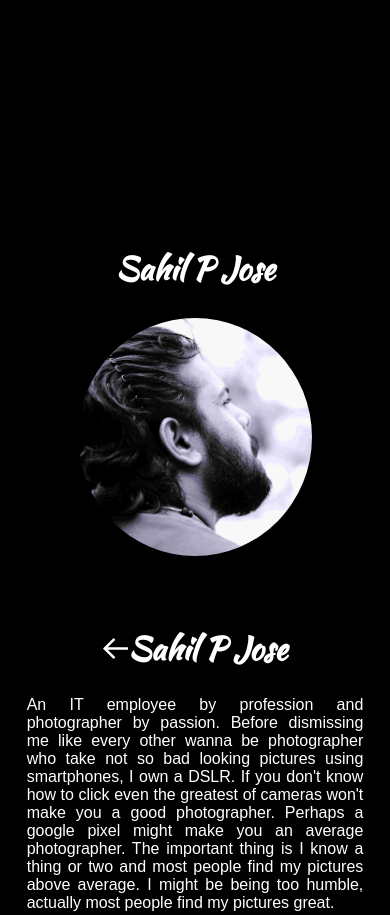
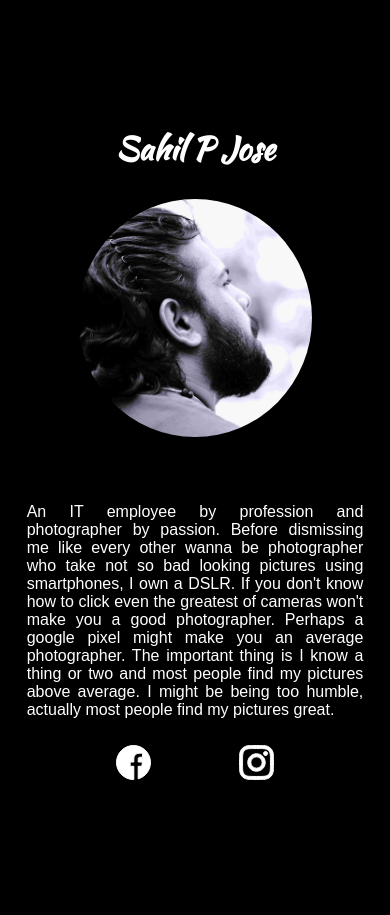
Before and after one commit to JithinAji/Sahil_frames, a plain HTML site: page about.html in a window 390 px wide. Shown: the top 915 px of the page. After the commit the page ends 860 px from the top, so only its background shows below. Drawn offline with Linux system fonts and the light colour scheme.

Commit message:
removed unwanted changes

```diff
--- a/about.css
+++ b/about.css
@@ -44,17 +44,6 @@ p {
     margin-top: -50px;
   }
   .title img {
-    height: 25px;
-    width: 25px;
-    fill: currentColor;
-    color: white;
-    margin-top: 0.7rem;
-  }
-  .landscape_title {
-    display: block;
-    margin-bottom: 40%;
-  }
-  .photo_body {
-    margin-top: 30%;
+    display: none;
   }
 }
--- a/main.css
+++ b/main.css
@@ -130,9 +130,6 @@ body {
     flex-direction: column;
     flex-wrap: nowrap;
   }
-  .photo_body {
-    padding-top: 28%;
-  }
   .portrait_title {
     display: block;
   }
```
